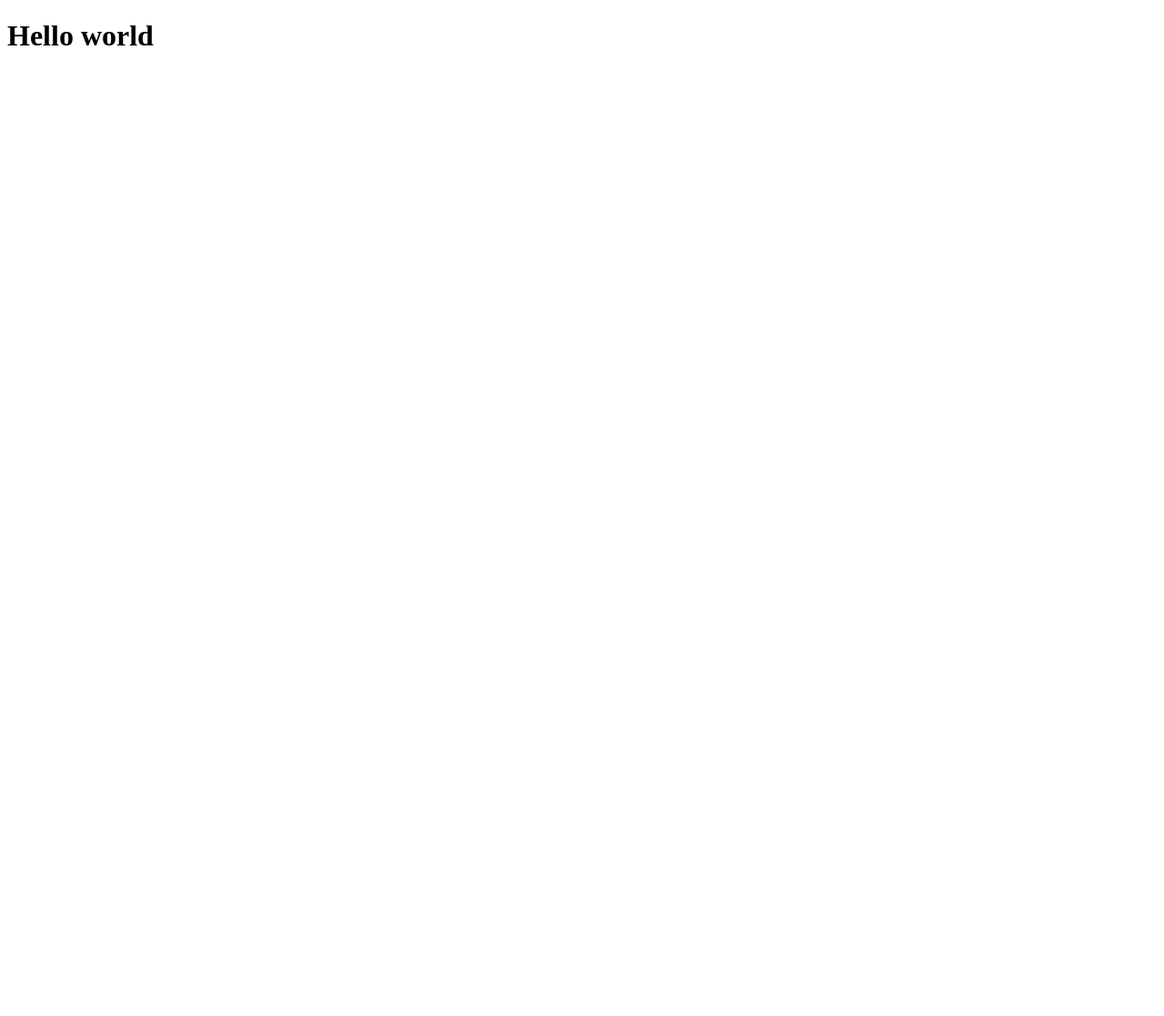
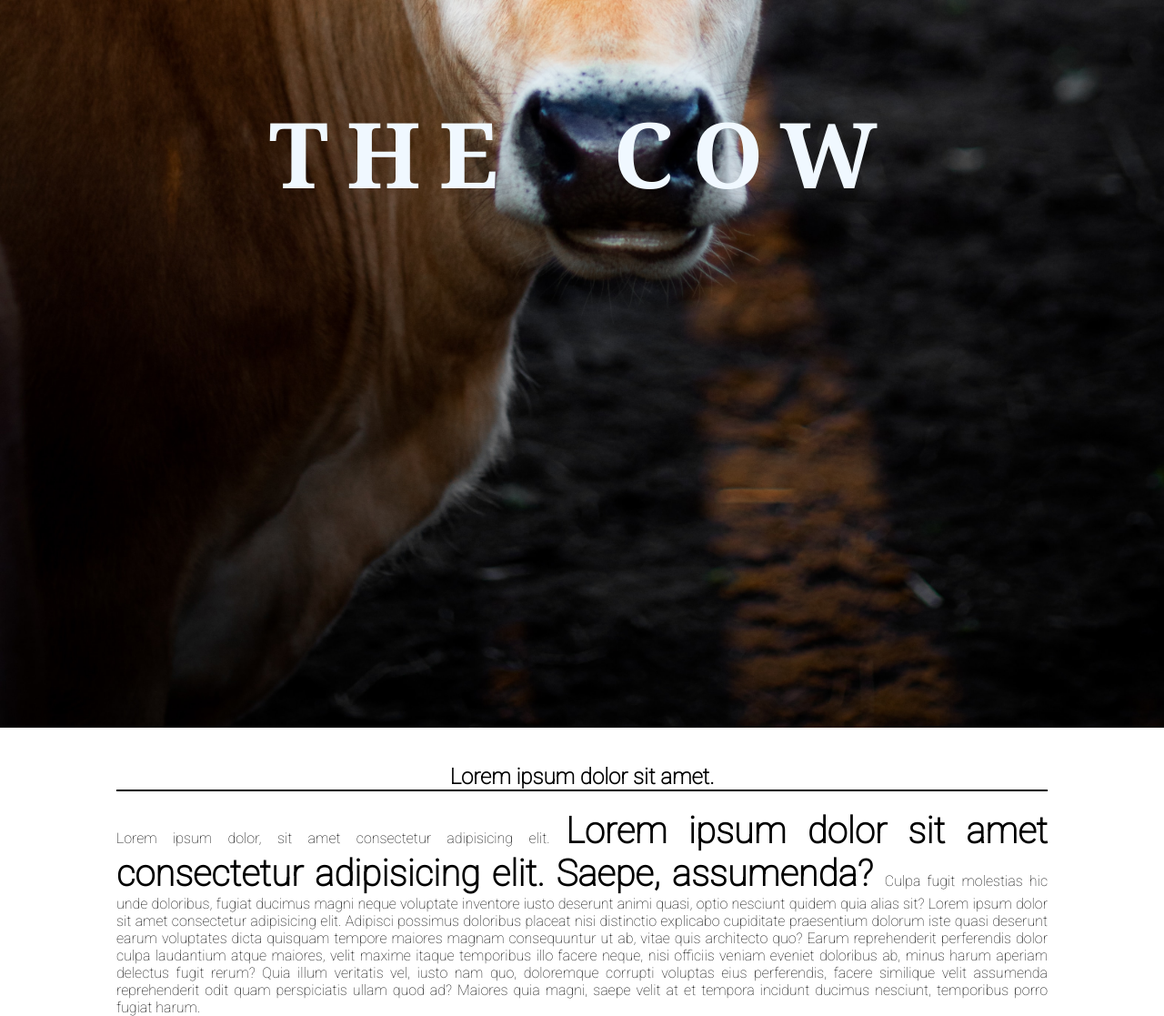
Before and after one commit to Mostakim3157/css-session, a plain HTML site: page index.html in a window 1280 px wide. Shown: the whole page at 91% size. Before the commit the page ends 800 px from the top, so only its background shows below. Drawn offline with Linux system fonts and the light colour scheme.

Commit message:
second commit

```diff
--- a/css/style.css
+++ b/css/style.css
@@ -0,0 +1,41 @@
+@import url('https://fonts.googleapis.com/css2?family=Roboto:wght@100&display=swap');
+*{
+    margin: 0;
+    font-family: 'Roboto', sans-serif;
+}
+.hero{
+    background-image: url(../img/luke-stackpoole-RxHhxWnXmNs-unsplash.jpg);
+    height: 100vh;
+    background-position: bottom center;
+    background-size: cover;
+}
+
+.hero h1{
+    color: aliceblue;
+    font-size: 100px;
+    text-align: center;
+    font-weight: 900px;
+    padding-top: 100px;
+    font-family: Georgia, 'Times New Roman', Times, serif;
+    word-spacing: 60px;
+    letter-spacing: 20px;
+}
+
+.article{
+    width: 80%;
+    margin-left: auto;
+    margin-right: auto;
+    text-align: justify;
+    margin-top: 40px;
+}
+
+.article h2{
+    text-align: center;
+    margin-bottom: 20px;
+    border-bottom: 2px solid;
+}
+
+.article p .imp {
+    font-size: 40px;
+    font-weight: 900;
+}
--- a/index.html
+++ b/index.html
@@ -7,6 +7,18 @@
     <link rel="stylesheet" href="css/style.css">
 </head>
 <body>
-    <h1>Hello world</h1>
+
+    <div class="hero">
+        <h1>THE COW</h1>
+    </div>
+
+    <div class="article">
+        <h2>Lorem ipsum dolor sit amet.</h2>
+        <p>Lorem ipsum dolor, sit amet consectetur adipisicing elit. <span class="imp">Lorem ipsum dolor sit amet consectetur adipisicing elit. Saepe, assumenda?
+        </span>Culpa fugit molestias hic unde doloribus, fugiat ducimus magni neque voluptate inventore iusto deserunt animi quasi, optio nesciunt quidem quia alias sit? Lorem ipsum dolor sit amet consectetur adipisicing elit. Adipisci possimus doloribus placeat nisi distinctio explicabo cupiditate praesentium dolorum iste quasi deserunt earum voluptates dicta quisquam tempore maiores magnam consequuntur ut ab, vitae quis architecto quo? Earum reprehenderit perferendis dolor culpa laudantium atque maiores, velit maxime itaque temporibus illo facere neque, nisi officiis veniam eveniet doloribus ab, minus harum aperiam delectus fugit rerum? Quia illum veritatis vel, iusto nam quo, doloremque corrupti voluptas eius perferendis, facere similique velit assumenda reprehenderit odit quam perspiciatis ullam quod ad? Maiores quia magni, saepe velit at et tempora incidunt ducimus nesciunt, temporibus porro fugiat harum.</p>
+
+    </div>
+
+
 </body>
 </html>
```
Also changed, not shown: img/luke-stackpoole-RxHhxWnXmNs-unsplash.jpg (added).
